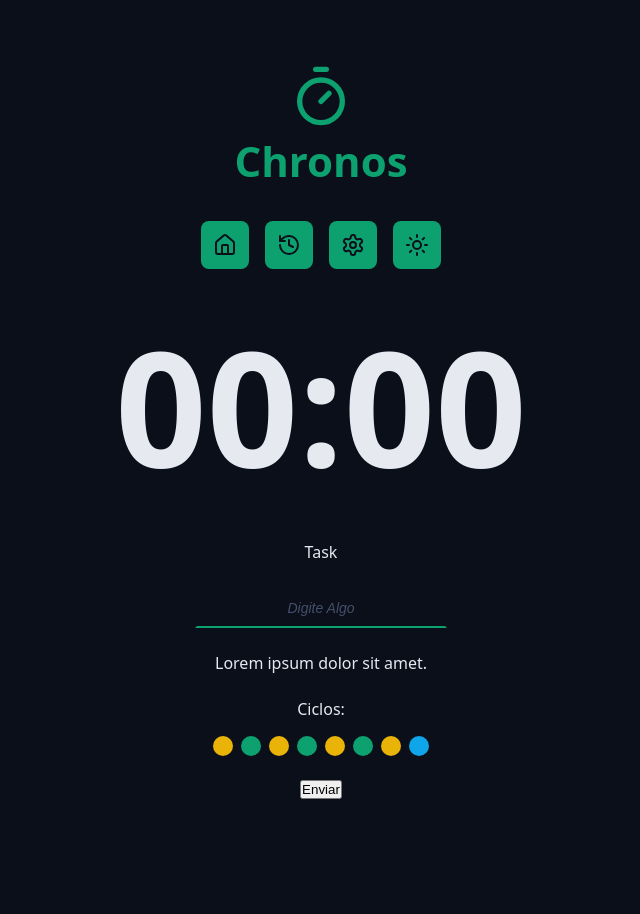
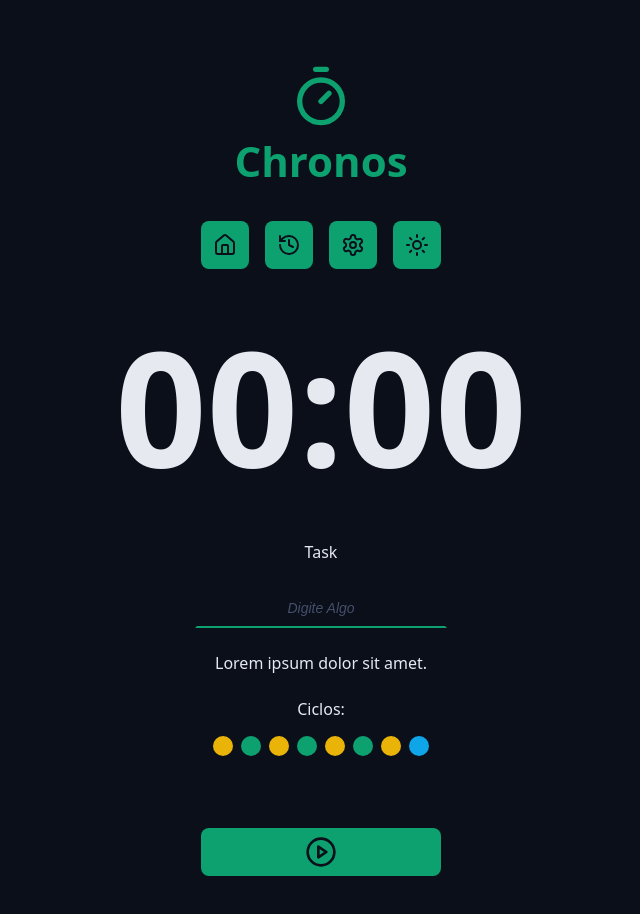
Before and after one commit to Gabrielhscl/Chronos-pomodoro, a React (Vite) app: page / in a window 1280 px wide. Shown: the top 914 px of the page, without its empty margins (319-959 px from the left). Before the commit the page ends 831 px from the top, so only its background shows below. Built offline with nearby package versions, Linux system fonts and the light colour scheme.

Commit message:
30. Criando um componente de botão reutilizável com opções

```diff
--- a/src/App.tsx
+++ b/src/App.tsx
@@ -3,10 +3,12 @@ import { Logo } from './componets/Logo';
 import { Menu } from './componets/Menu';
 import { CountDown } from './componets/CountDown';
 import { DefaultInput } from './componets/DefaultInput';
+import { DefaultButton } from './componets/DefaultButton';
 
 import './styles/theme.css';
 import './styles/global.css';
 import { Cycles } from './componets/Cycles';
+import { PlayCircleIcon } from 'lucide-react';
 
 export function App() {
   return (
@@ -39,7 +41,7 @@ export function App() {
             <Cycles />
           </div>
           <div className='formRow'>
-            <button>Enviar</button>
+            <DefaultButton icon={<PlayCircleIcon />} />
           </div>
         </form>
       </Container>
--- a/src/componets/CountDown/index.tsx
+++ b/src/componets/CountDown/index.tsx
@@ -1,5 +1,14 @@
 import styles from './styles.module.css';
 
 export function CountDown() {
-  return <div className={styles.container}>00:00</div>;
+  return (
+    <div
+      className={styles.container}
+      role='timer'
+      aria-live='polite'
+      aria-label='Tempo restante'
+    >
+      00:00
+    </div>
+  );
 }
--- /dev/null
+++ b/src/componets/DefaultButton/index.tsx
@@ -0,0 +1,20 @@
+import styles from './styles.module.css';
+
+type DefaultButtonProps = {
+  icon: React.ReactNode;
+  color?: 'green' | 'red';
+} & React.ComponentProps<'button'>;
+
+export function DefaultButton({
+  icon,
+  color = 'green',
+  ...props
+}: DefaultButtonProps) {
+  return (
+    <>
+      <button className={`${styles.button} ${styles[color]}`} {...props}>
+        {icon}
+      </button>
+    </>
+  );
+}
--- /dev/null
+++ b/src/componets/DefaultButton/styles.module.css
@@ -0,0 +1,33 @@
+.button {
+  border: none;
+  background: var(--primary);
+  color: var(--text-over-primary);
+  display: flex;
+  align-items: center;
+  justify-content: center;
+  min-width: 24rem;
+  padding: 0.8rem;
+  border-radius: 0.8rem;
+  margin: 4.8rem 0;
+  cursor: pointer;
+  transition: all 0.1s ease-in-out;
+}
+
+.button svg {
+  width: 3.2rem;
+  height: 3.2rem;
+}
+
+.button:hover {
+  filter: brightness(80%);
+}
+
+.green {
+  background: var(--primary);
+  color: var(--text-over-primary);
+}
+
+.red {
+  background: var(--error);
+  color: var(--text-over-error);
+}
--- a/src/componets/Logo/index.tsx
+++ b/src/componets/Logo/index.tsx
@@ -4,8 +4,12 @@ import styles from './styles.module.css';
 export function Logo() {
   return (
     <div className={styles.logo}>
-      <a className={styles.logoLink} href='#'>
-        <TimerIcon />
+      <a
+        className={styles.logoLink}
+        href='#'
+        aria-label='Página inicial - Chronos'
+      >
+        <TimerIcon aria-hidden='true' focusable='false' />
         <span>Chronos</span>
       </a>
     </div>
--- a/src/componets/Menu/index.tsx
+++ b/src/componets/Menu/index.tsx
@@ -3,18 +3,18 @@ import styles from './styles.module.css';
 
 export function Menu() {
   return (
-    <nav className={styles.menu}>
-      <a className={styles.menuLink} href='#'>
-        <HouseIcon />
+    <nav className={styles.menu} aria-label='Menu de navegação principal'>
+      <a className={styles.menuLink} href='#' aria-label='Página inicial'>
+        <HouseIcon aria-hidden='true' focusable='false' />
       </a>
-      <a className={styles.menuLink} href='#'>
-        <HistoryIcon />
+      <a className={styles.menuLink} href='#' aria-label='Histórico'>
+        <HistoryIcon aria-hidden='true' focusable='false' />
       </a>
-      <a className={styles.menuLink} href='#'>
-        <SettingsIcon />
+      <a className={styles.menuLink} href='#' aria-label='Configurações'>
+        <SettingsIcon aria-hidden='true' focusable='false' />
       </a>
-      <a className={styles.menuLink} href='#'>
-        <SunIcon />
+      <a className={styles.menuLink} href='#' aria-label='Alternar tema'>
+        <SunIcon aria-hidden='true' focusable='false' />
       </a>
     </nav>
   );
```
